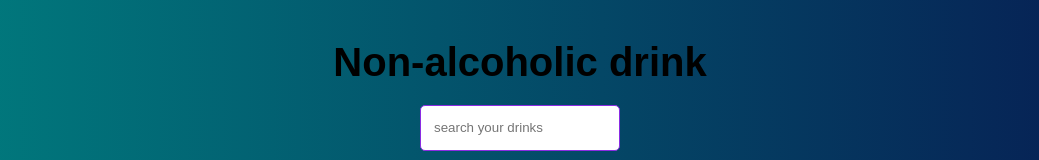
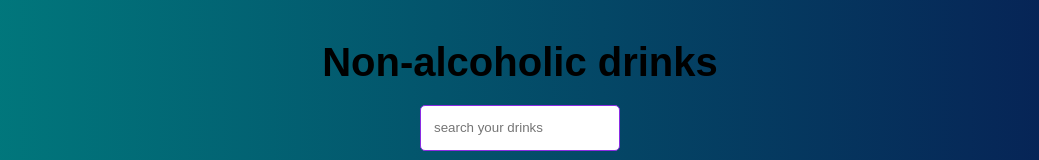
Before and after one commit to Abideen-program/NonAlcoholicDrink, a React (Create React App) app: page / in a window 1280 px wide. Shown: the top 160 px of the page, without its empty margins (120-1159 px from the left). Built offline with nearby package versions, Linux system fonts and the light colour scheme; no server answers; a web font is replaced by a local one.

Commit message:
Updatign app title

```diff
--- a/src/App.js
+++ b/src/App.js
@@ -47,7 +47,7 @@ class App extends Component {
 
     return (
       <div className="App">
-        <h2 className="app-title">Non-alcoholic drink</h2>
+        <h2 className="app-title">Non-alcoholic drinks</h2>
         <SearchBox
           className={"drink-search-box"}
           onChangeHandler={onSearch}
```
